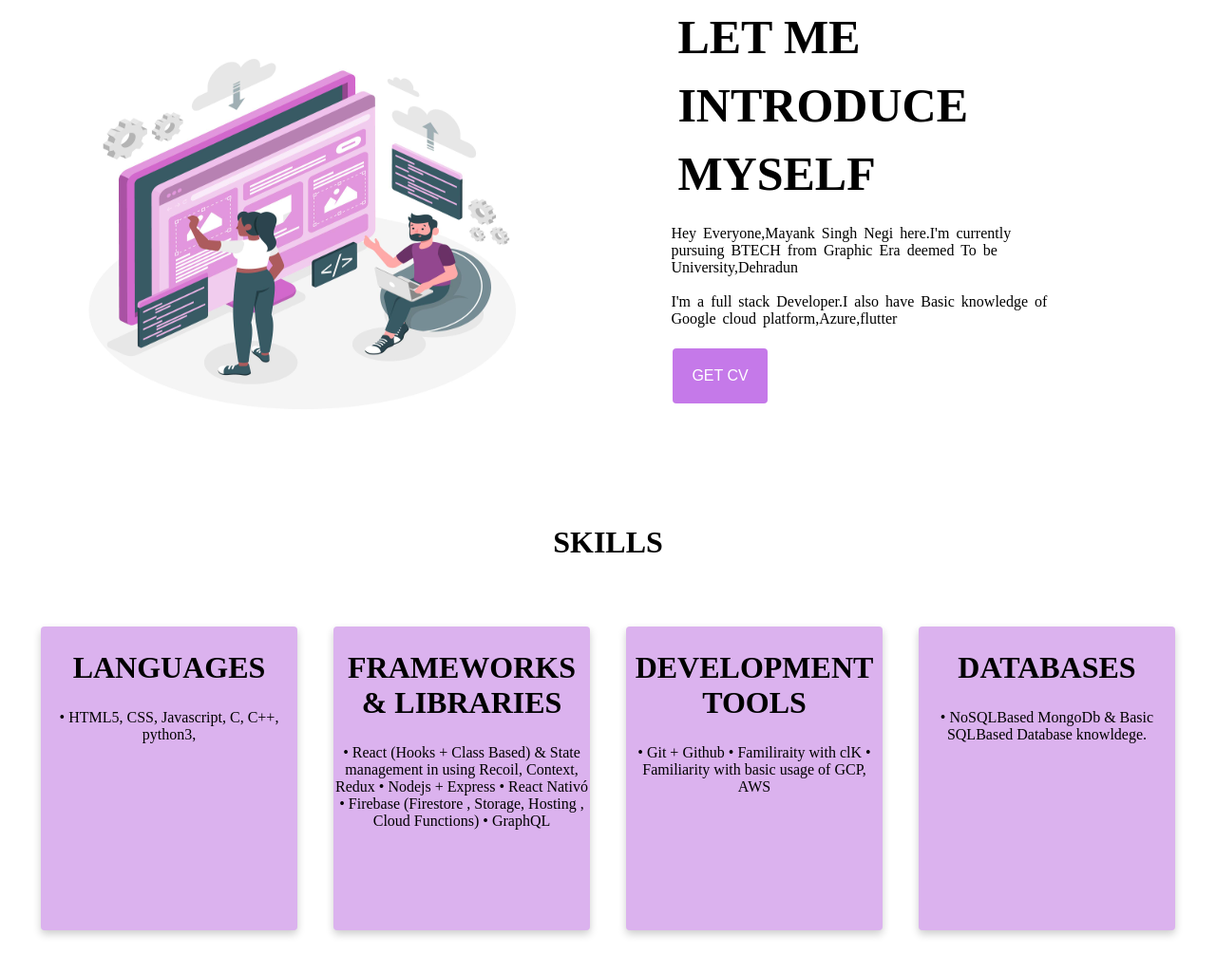
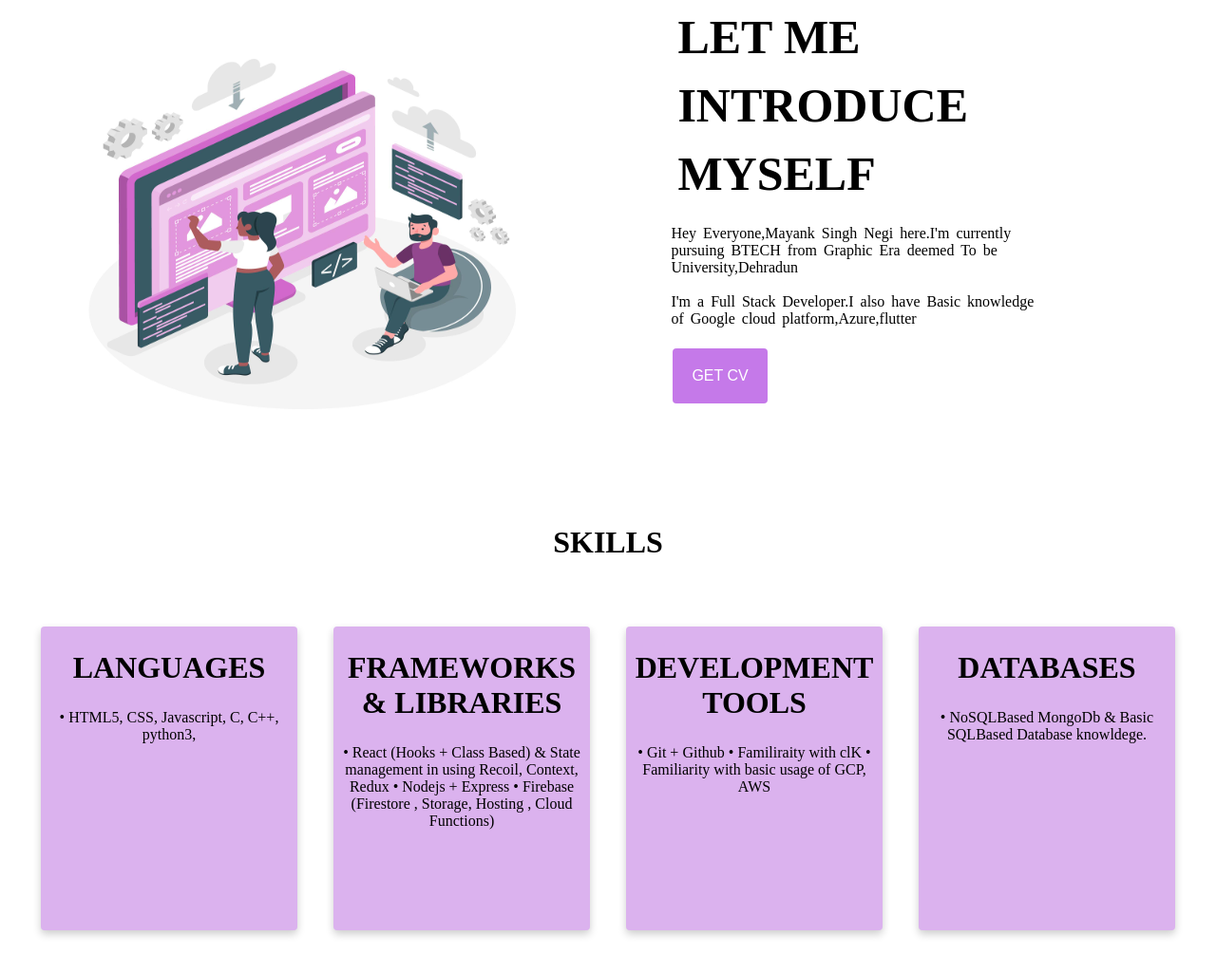
Before and after one commit to Mayank242002/Mayank, a plain HTML site: page index.html in a window 1280 px wide. Shown: the part 565-1590 px from the top of the page at 95% size. Drawn offline with Linux system fonts and the light colour scheme.

Commit message:
makes some changes in skills section

```diff
--- a/index.html
+++ b/index.html
@@ -39,7 +39,7 @@
                     Graphic Era deemed To be
                     University,Dehradun</p>
                 <br>
-                <p style="word-spacing: 3px;">I'm a full stack Developer.I also have Basic knowledge of Google cloud
+                <p style="word-spacing: 3px;">I'm a Full Stack Developer.I also have Basic knowledge of Google cloud
                     platform,Azure,flutter</p>
                 <br>
                 <button class="button"> GET CV</button>
@@ -62,9 +62,9 @@
             <h1>FRAMEWORKS & LIBRARIES</h1>
             <P>• React (Hooks + Class Based) & State management in
                 using Recoil, Context, Redux
-                • Nodejs + Express • React Nativó
+                • Nodejs + Express
                 • Firebase (Firestore , Storage, Hosting , Cloud
-                Functions) • GraphQL</P>
+                Functions)</P>
         </div>
         <div style="width: 270px;height: 320px;" class="skills-item">
             <h1>DEVELOPMENT TOOLS</h1>
```
